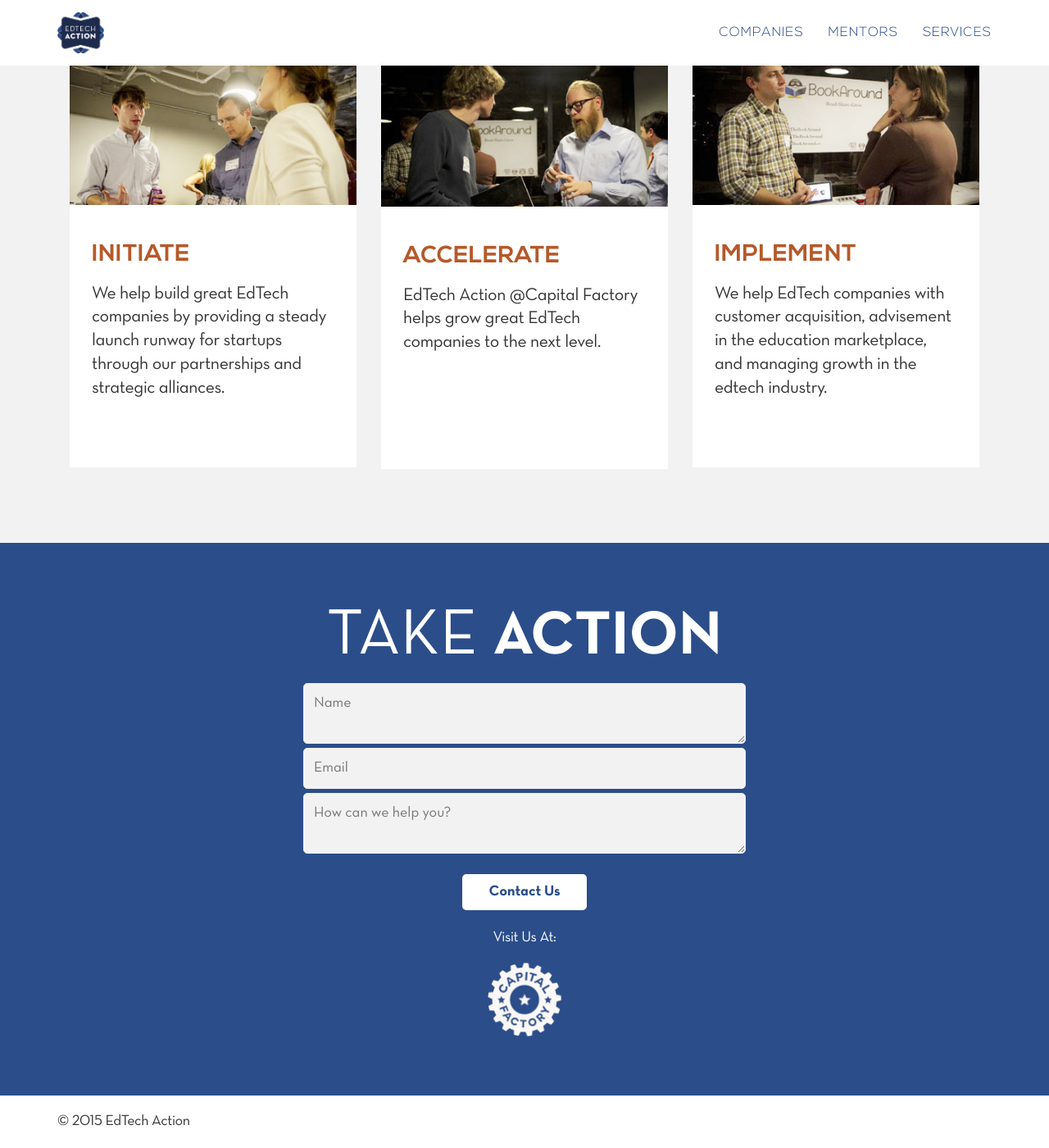
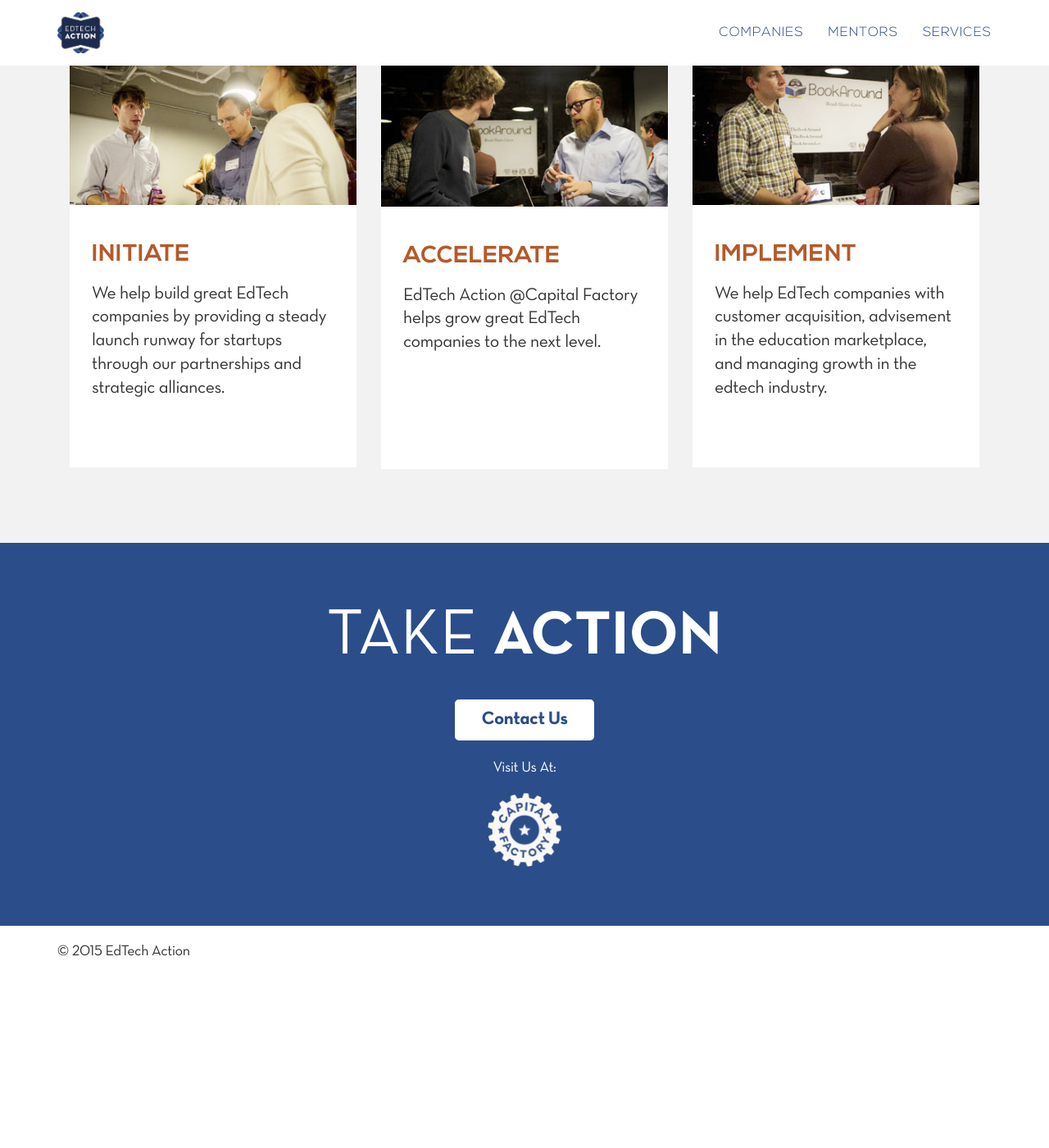
Before and after one commit to thejunto/edtech-action, a Jekyll site: the page built from index.html, in a window 1280 px wide and 1400 px high, scrolled down 4346 px. Shown: the whole window at 82% size. Built offline with Jekyll 4.4.1, drawn with Linux system fonts in a browser that asks for light colours; nearby versions of some CDN libraries; after the commit the page ends 5539 px from its top, so only the background shows below that.

Commit message:
Improve cta button

```diff
--- a/_sass/pages.scss
+++ b/_sass/pages.scss
@@ -5,6 +5,10 @@
 .bg-blue {
   background-color: $primary-color;
   h1, h2, p, a, a:hover { color: white; }
+
+  .button, .button:hover {
+    color: $primary-color;
+  }
 }
 
 .box {
--- a/index.html
+++ b/index.html
@@ -371,14 +371,7 @@
 <section id="take-action" class='bg-blue centered contact'>
   <div class="container">
     <h1>Take <span class="action">Action</span></h1>
-    <div class="col-md-6 col-md-offset-3">
-      <form class="simple_form new_contact" id="new_contact" action="/contacts" accept-charset="UTF-8" method="post"><input name="utf8" type="hidden" value="&#x2713;" /><input type="hidden" name="authenticity_token" value="neQ1QVDeh0jZeUVbXOpR4GnQUMC0LRuAsrgHLn0VAcVqt2Yv1wQ4EFAKxMSsWkLh4K/YOadXNxfUx3uhmNYHRA==" />
-    <div class="input text required contact_name"><textarea class="text required" required="required" aria-required="true" maxlength="100" placeholder="Name" name="contact[name]" id="contact_name">
-</textarea></div>
-    <div class="input email required contact_email"><input class="string email required" required="required" aria-required="true" maxlength="128" placeholder="Email" type="email" size="128" name="contact[email]" id="contact_email" /></div>
-    <div class="input text required contact_description"><textarea class="text required" required="required" aria-required="true" placeholder="How can we help you?" name="contact[description]" id="contact_description">
-</textarea></div>
-    <button name="button" type="submit" class="button button-secondary" title="Contact Us">Contact Us</button>
+    <a href="mailto:sean@edtechaction.com" target="_blank" class="button button-secondary">Contact Us</a>
     <div>
       <p class="visit">Visit Us At:</p>
     </div>
```
